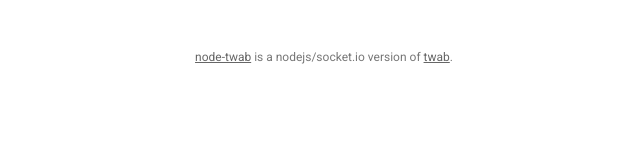
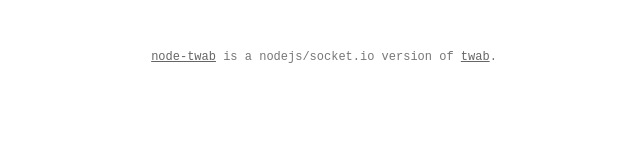
Before and after one commit to hugohil/node-twab, a website: page public/index.html in a window 1280 px wide. Shown: the whole page, without its empty margins (316-956 px from the left). Drawn offline with nearby package versions, Linux system fonts and the light colour scheme; no server answers; files whose address does not match are found by name.

Commit message:
monospace > *

```diff
--- a/public/index.html
+++ b/public/index.html
@@ -2,7 +2,6 @@
 <html>
 <head>
   <title>twab</title>
-  <link href='http://fonts.googleapis.com/css?family=Roboto' rel='stylesheet' type='text/css'>
   <link href='/style.css' rel='stylesheet' type='text/css'>
 </head>
 <body>
--- a/public/static/style.css
+++ b/public/static/style.css
@@ -4,7 +4,7 @@
 }
 
 .twab {
-  font-family: 'Roboto', sans-serif;
+  font-family: monospace;
 }
 
 .twab.container {
```
Also changed, not shown: public/write.html (+0 -1 lines).
